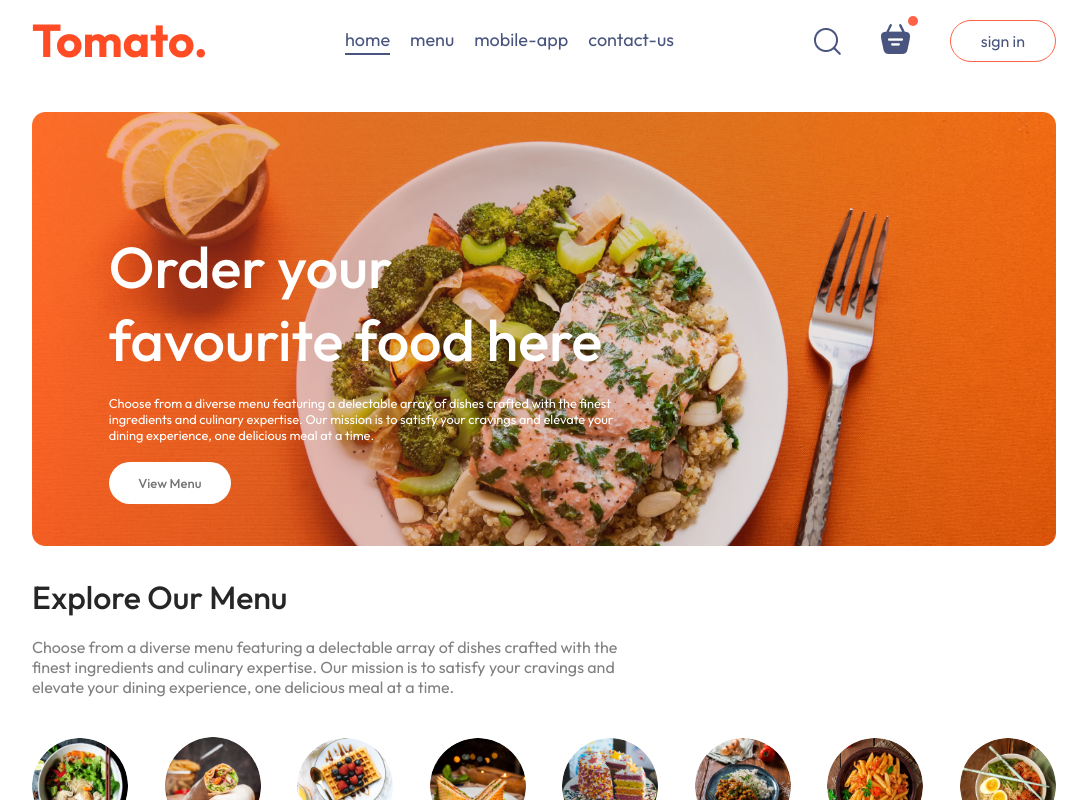
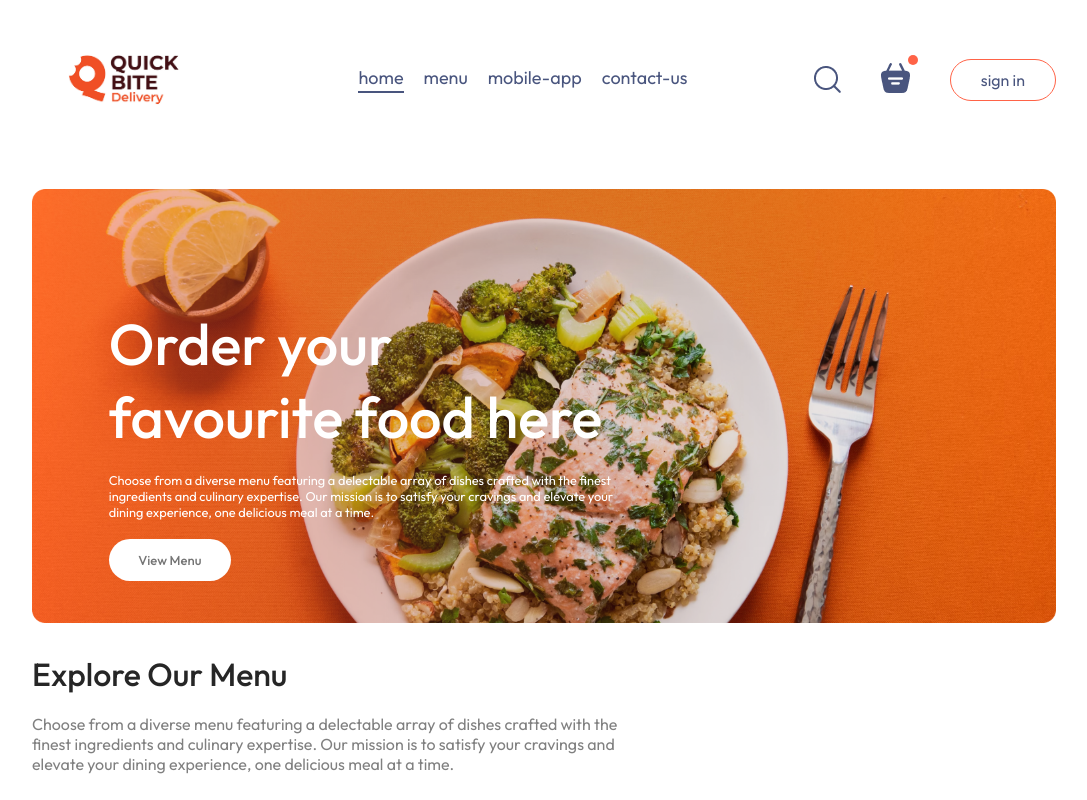
Before and after one commit to JPulkit17/FoodDeliveryApp, a React (Vite) app: page / in a window 1280 px wide. Shown: the top 800 px of the page, without its empty margins (96-1183 px from the left). Built offline with nearby package versions, Linux system fonts and the light colour scheme.

Commit message:
changed logo from tomato to quickbite

```diff
--- a/index.html
+++ b/index.html
@@ -4,7 +4,7 @@
     <meta charset="UTF-8" />
     <link rel="icon" type="image/svg+xml" href="/vite.svg" />
     <meta name="viewport" content="width=device-width, initial-scale=1.0" />
-    <title>Tomato</title>
+    <title>QuickBite</title>
   </head>
   <body>
     <div id="root"></div>
--- a/src/assets/assets.js
+++ b/src/assets/assets.js
@@ -1,5 +1,5 @@
 import basket_icon from './basket_icon.png'
-import logo from './logo.png'
+import quickbite from './quickbite.png'
 import header_img from './header_img.png'
 import search_icon from './search_icon.png'
 import menu_1 from './menu_1.png'
@@ -61,7 +61,7 @@ import logout_icon from './logout_icon.png'
 import parcel_icon from './parcel_icon.png'
 
 export const assets = {
-    logo,
+    quickbite,
     basket_icon,
     header_img,
     search_icon,
--- a/src/components/Navbar/Navbar.css
+++ b/src/components/Navbar/Navbar.css
@@ -5,7 +5,7 @@
     align-items: center;
 }
 .navbar .logo{
-    width: 150px;
+    width: 200px;
 }
 .navbar-menu{
    display: flex;
@@ -13,7 +13,7 @@
    gap: 20px;
    color:#49557e ;
    font-size:18px ;
-    font-family: 'Times New Roman', Times, serif;
+   font-family: 'Times New Roman', Times, serif;
 }
 .navbar-right{
     display: flex;
--- a/src/components/Navbar/Navbar.jsx
+++ b/src/components/Navbar/Navbar.jsx
@@ -5,7 +5,7 @@ function Navbar() {
   const [menu , setMenu] = useState("home");
   return (
     <div className='navbar'>
-        <img src={assets.logo} alt="" />
+        <img className='logo' src={assets.quickbite} alt="" />
         <ul className='navbar-menu'>
             <li onClick={()=>setMenu("home")}className={menu==="home"&&"active"}>home</li>
             <li onClick={()=>setMenu("menu")}className={menu==="menu"&&"active"}>menu</li>
```
Also changed, not shown: src/assets/quickbite.png (renamed from src/assets/Logo1.PNG).
